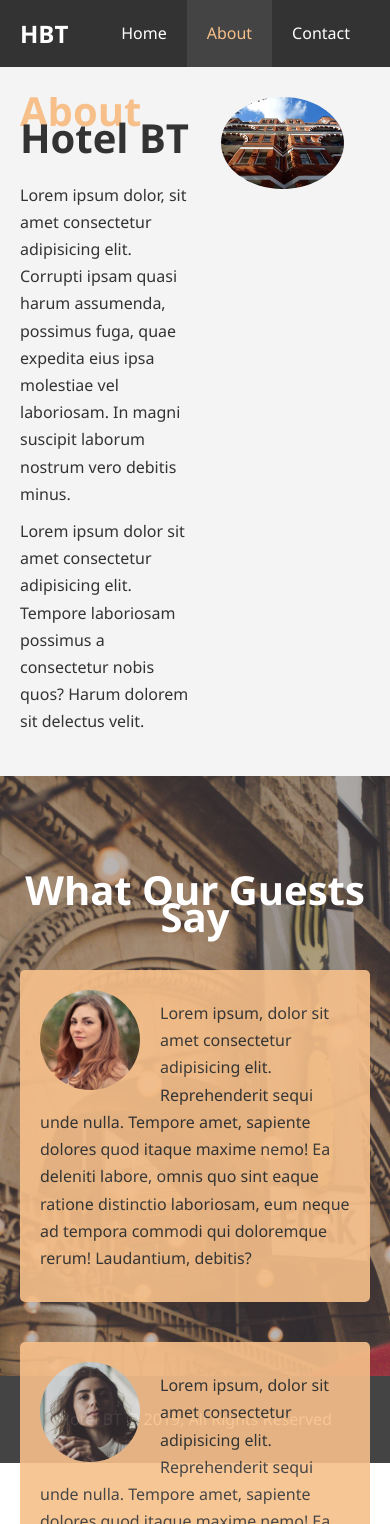
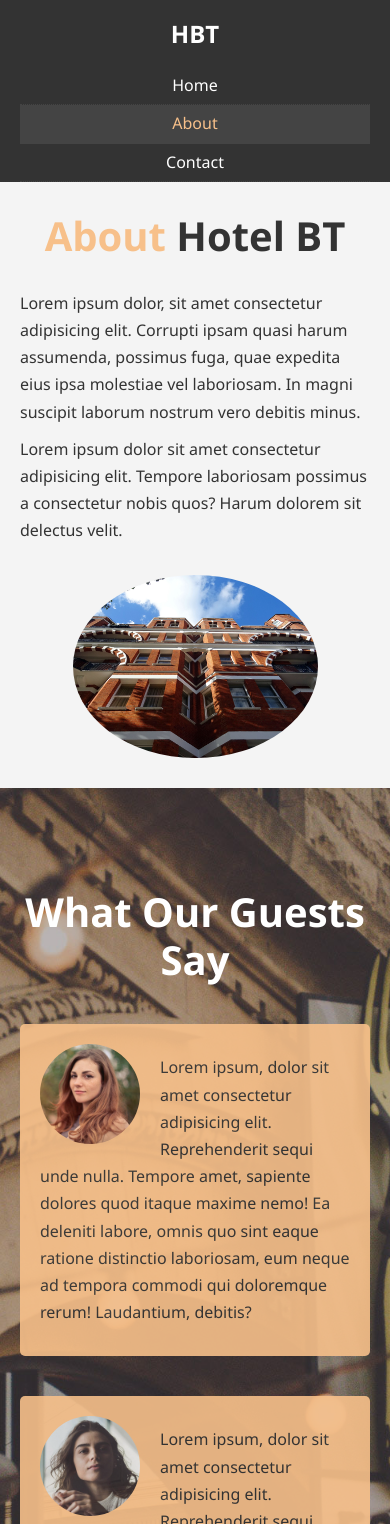
Before and after one commit to Archiveagain/Fake-Hotel-Website, a plain HTML site: page about.html in a window 390 px wide. Shown: the top 1524 px of the page. Drawn offline with Linux system fonts and the light colour scheme.

Commit message:
changes updates

```diff
--- a/about.html
+++ b/about.html
@@ -9,6 +9,7 @@
   <meta name="keywords" content="hostel,boston hotel,new england hotel">
 
   <link rel="stylesheet" href="css/style.css">
+  <link rel="stylesheet" media="screen and (max-width: 768px)" href="css/mobile.css">
 
 </head>
 <body>
--- a/css/style.css
+++ b/css/style.css
@@ -82,6 +82,7 @@ p {
 
 .l-heading {
   font-size: 40px;
+  line-height: 1.2;
 }
 
 /* Padding */
@@ -100,7 +101,7 @@ p {
   color:#fff;
 }
 
-#navbar h1 {
+#navbar .logo {
   float: left;
   padding-top: 20px;
 }
@@ -151,7 +152,7 @@ p {
 
 /* Home Info */
 #home-info {
-  height: 400px;
+  height: 450px;
 }
 
 #home-info .info-img {
@@ -208,7 +209,7 @@ p {
 
 /* Testimonials */
 #testimonials {
-  height: 600px;
+  height: 100%;
   background: url('../img/test-bg.jpg') no-repeat center center/cover;
   padding-top: 100px;
 }
```
Also changed, not shown: contact.html (+1 -0 lines), index.html (+1 -0 lines).
